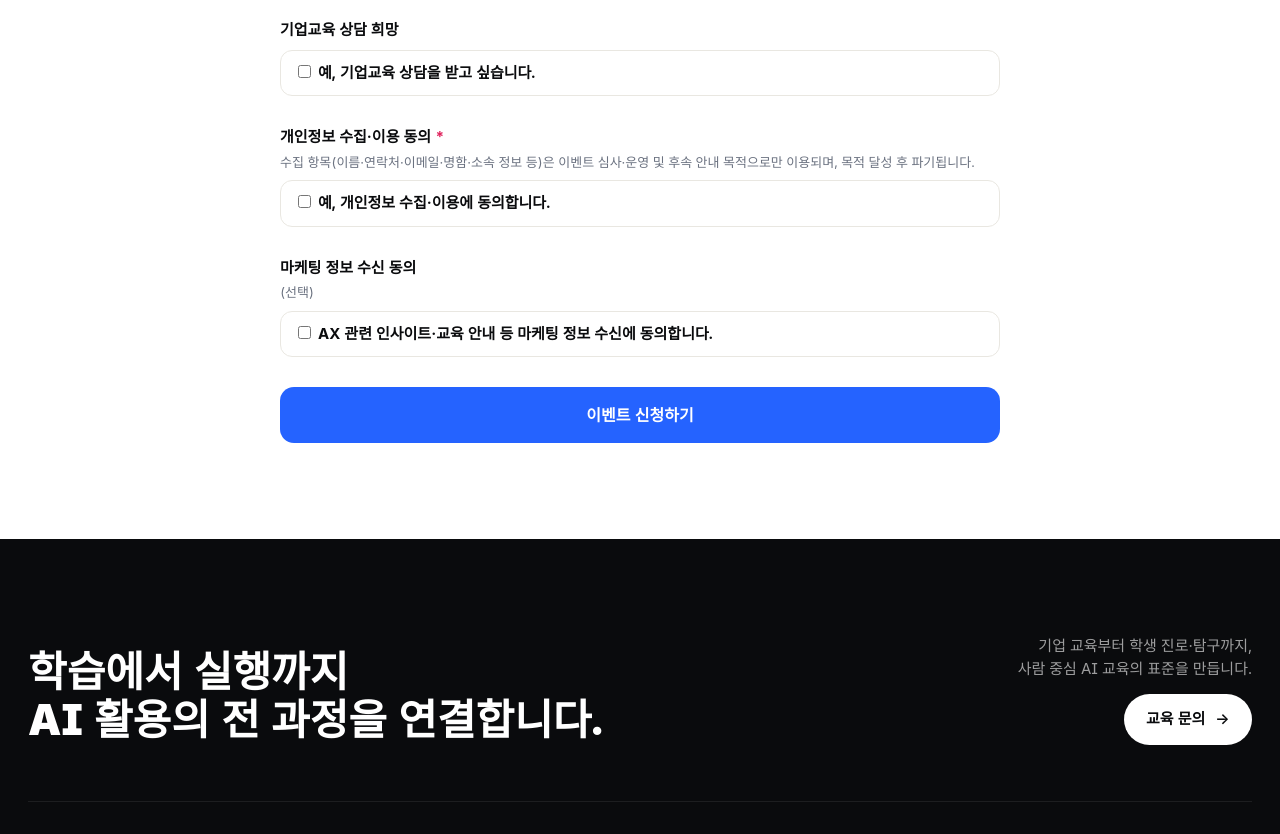
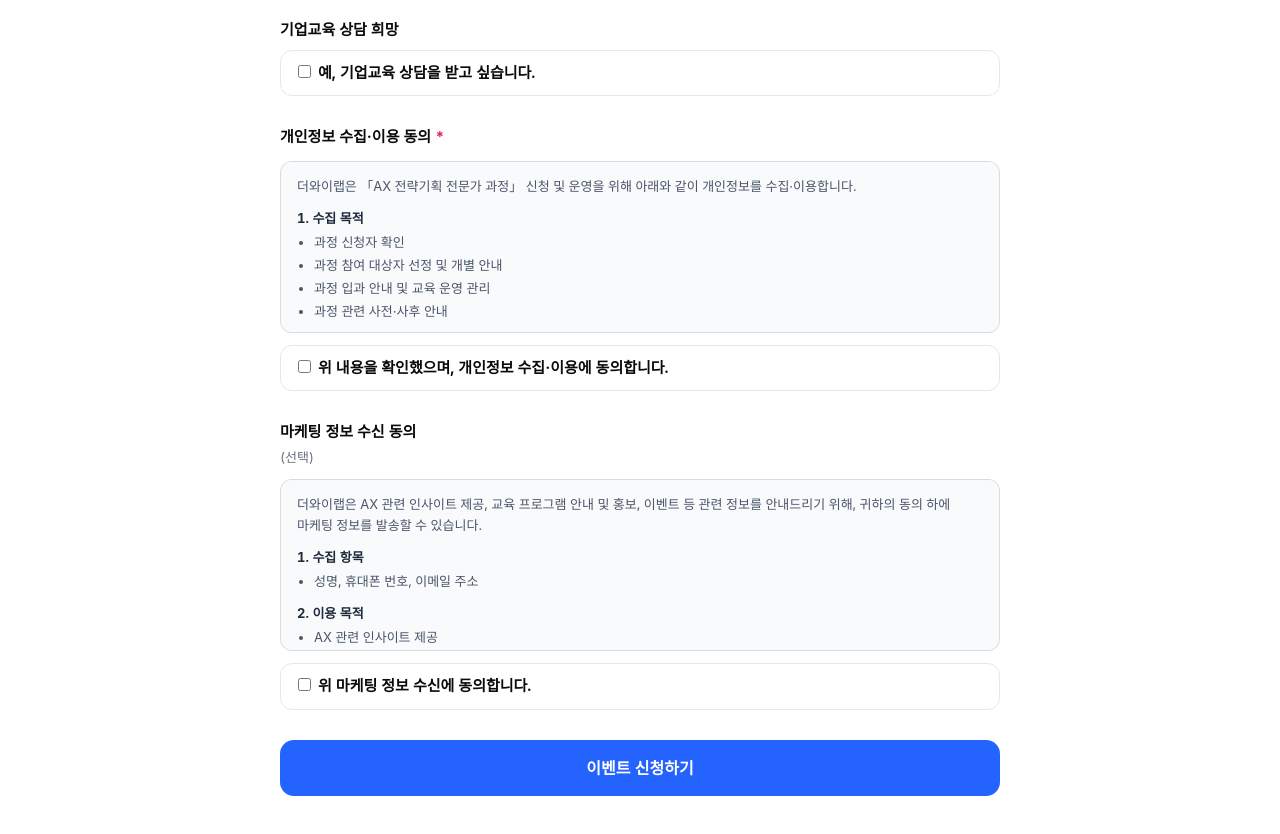
Before and after one commit to hjpark1992/thewhhylab-site, a plain HTML site: page ax-event/index.html in a window 1280 px wide. Shown: the part 1960-2794 px from the top of the page. Drawn offline with Linux system fonts and the light colour scheme; a web font is replaced by a local one.

Commit message:
docs(ax-event): 개인정보 수집·이용/마케팅 동의 문구 법적 상세화
개인정보보호법 요건에 맞춰 동의 문구를 상세 고지 형태로 교체.
- 개인정보 수집·이용 동의(필수): 수집 목적·항목·보유기간(30일 내 파기)·
  거부권 및 불이익 명시. 스크롤 박스로 전문 노출 후 동의 체크
- 마케팅 정보 수신 동의(선택): 항목·목적·기간(1년)·거부권(불이익 없음)
- 폼 컨텍스트 반영: 수집 항목에 '명함 이미지(소속·담당자 확인용)' 추가
- 필드명(privacy_agreed 필수 / marketing_agreed 선택) 유지 → 백엔드 무영향
- 동의 박스 스타일은 페이지 내 scoped <style>(전역 CSS 미변경)

검증: 폼 jsdom 스모크 통과, 렌더 확인(Edge)

Co-Authored-By: Claude Opus 4.8 (1M context) <noreply@anthropic.com>

```diff
--- a/ax-event/index.html
+++ b/ax-event/index.html
@@ -20,6 +20,13 @@
 <link rel="preload" as="style" href="https://cdn.jsdelivr.net/gh/orioncactus/pretendard@v1.3.9/dist/web/static/pretendard.min.css" onload="this.onload=null;this.rel='stylesheet'"/>
 <noscript><link rel="stylesheet" href="https://cdn.jsdelivr.net/gh/orioncactus/pretendard@v1.3.9/dist/web/static/pretendard.min.css"/></noscript>
 <link rel="stylesheet" href="../shared/css/site.css"/>
+<style>
+  .consent-box{max-height:172px;overflow-y:auto;margin:4px 0 12px;padding:14px 16px;border:1px solid rgba(20,30,50,.14);border-radius:12px;background:#f8fafc;font-size:13px;line-height:1.62;color:#4a5568}
+  .consent-box p{margin:0 0 6px}
+  .consent-box .c-h{font-weight:700;color:#1f2a3a;margin:11px 0 3px}
+  .consent-box ul{margin:0;padding-left:17px}
+  .consent-box li{margin:2px 0}
+</style>
 </head>
 <body data-page="ax-event">
 
@@ -107,13 +114,56 @@
       <fieldset class="form-field"><legend>기업교육 상담 희망</legend>
         <label class="check-item"><input type="checkbox" name="consult_wanted" value="1"> 예, 기업교육 상담을 받고 싶습니다.</label></fieldset>
 
-      <!-- 동의 -->
-      <fieldset class="form-field"><legend>개인정보 수집·이용 동의<span class="req">*</span>
-        <span class="hint">수집 항목(이름·연락처·이메일·명함·소속 정보 등)은 이벤트 심사·운영 및 후속 안내 목적으로만 이용되며, 목적 달성 후 파기됩니다.</span></legend>
-        <label class="check-item"><input type="checkbox" name="privacy_agreed" value="1" required> 예, 개인정보 수집·이용에 동의합니다.</label>
+      <!-- 개인정보 수집·이용 동의 (필수) -->
+      <fieldset class="form-field"><legend>개인정보 수집·이용 동의<span class="req">*</span></legend>
+        <div class="consent-box">
+          <p>더와이랩은 「AX 전략기획 전문가 과정」 신청 및 운영을 위해 아래와 같이 개인정보를 수집·이용합니다.</p>
+          <p class="c-h">1. 수집 목적</p>
+          <ul>
+            <li>과정 신청자 확인</li>
+            <li>과정 참여 대상자 선정 및 개별 안내</li>
+            <li>과정 입과 안내 및 교육 운영 관리</li>
+            <li>과정 관련 사전·사후 안내</li>
+          </ul>
+          <p class="c-h">2. 수집 항목</p>
+          <ul>
+            <li>성명, 소속 기업/기관명, 부서명, 직함/직책</li>
+            <li>휴대폰 번호, 이메일 주소</li>
+            <li>명함 이미지(소속·담당자 확인용)</li>
+            <li>AX 추진 고민 및 신청 사유</li>
+            <li>기타 과정 참여 확인에 필요한 신청서 기재 정보</li>
+          </ul>
+          <p class="c-h">3. 보유 및 이용 기간</p>
+          <ul>
+            <li>과정 운영 및 사후 안내 종료 후 30일 이내 파기</li>
+          </ul>
+          <p class="c-h">4. 동의 거부 권리 및 불이익</p>
+          <ul>
+            <li>개인정보 수집·이용에 대한 동의를 거부할 수 있습니다.</li>
+            <li>미동의 시 과정 신청자 확인 및 입과 안내가 어려워 과정 참여가 제한될 수 있습니다.</li>
+          </ul>
+        </div>
+        <label class="check-item"><input type="checkbox" name="privacy_agreed" value="1" required> 위 내용을 확인했으며, 개인정보 수집·이용에 동의합니다.</label>
         <span class="err-msg">개인정보 수집·이용에 동의해주세요.</span></fieldset>
+
+      <!-- 마케팅 정보 수신 동의 (선택) -->
       <fieldset class="form-field"><legend>마케팅 정보 수신 동의 <span class="hint">(선택)</span></legend>
-        <label class="check-item"><input type="checkbox" name="marketing_agreed" value="1"> AX 관련 인사이트·교육 안내 등 마케팅 정보 수신에 동의합니다.</label></fieldset>
+        <div class="consent-box">
+          <p>더와이랩은 AX 관련 인사이트 제공, 교육 프로그램 안내 및 홍보, 이벤트 등 관련 정보를 안내드리기 위해, 귀하의 동의 하에 마케팅 정보를 발송할 수 있습니다.</p>
+          <p class="c-h">1. 수집 항목</p>
+          <ul><li>성명, 휴대폰 번호, 이메일 주소</li></ul>
+          <p class="c-h">2. 이용 목적</p>
+          <ul>
+            <li>AX 관련 인사이트 제공</li>
+            <li>교육 프로그램 안내 및 홍보</li>
+            <li>이벤트 등 마케팅 정보 안내</li>
+          </ul>
+          <p class="c-h">3. 보유 및 이용 기간</p>
+          <ul><li>수집일로부터 1년까지</li></ul>
+          <p class="c-h">4. 동의 거부 권리</p>
+          <ul><li>본 동의는 선택사항이며, 동의하지 않더라도 「AX 전략기획 전문가 과정」 신청 및 참여 대상자 선정에는 영향을 미치지 않습니다.</li></ul>
+        </div>
+        <label class="check-item"><input type="checkbox" name="marketing_agreed" value="1"> 위 마케팅 정보 수신에 동의합니다.</label></fieldset>
 
       <button type="submit" class="form-submit">이벤트 신청하기</button>
       <div class="form-status" role="status" aria-live="polite"></div>
```
